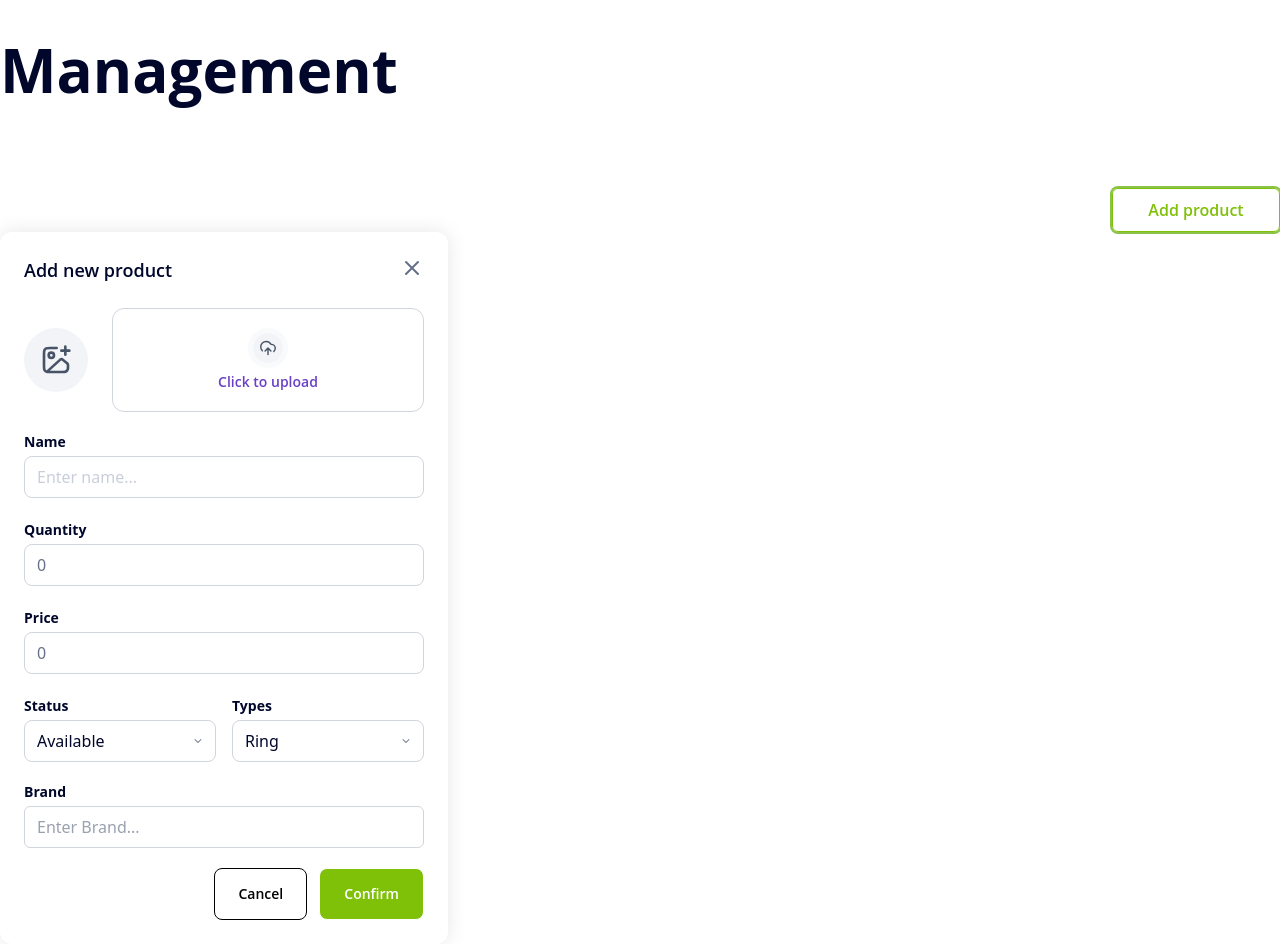
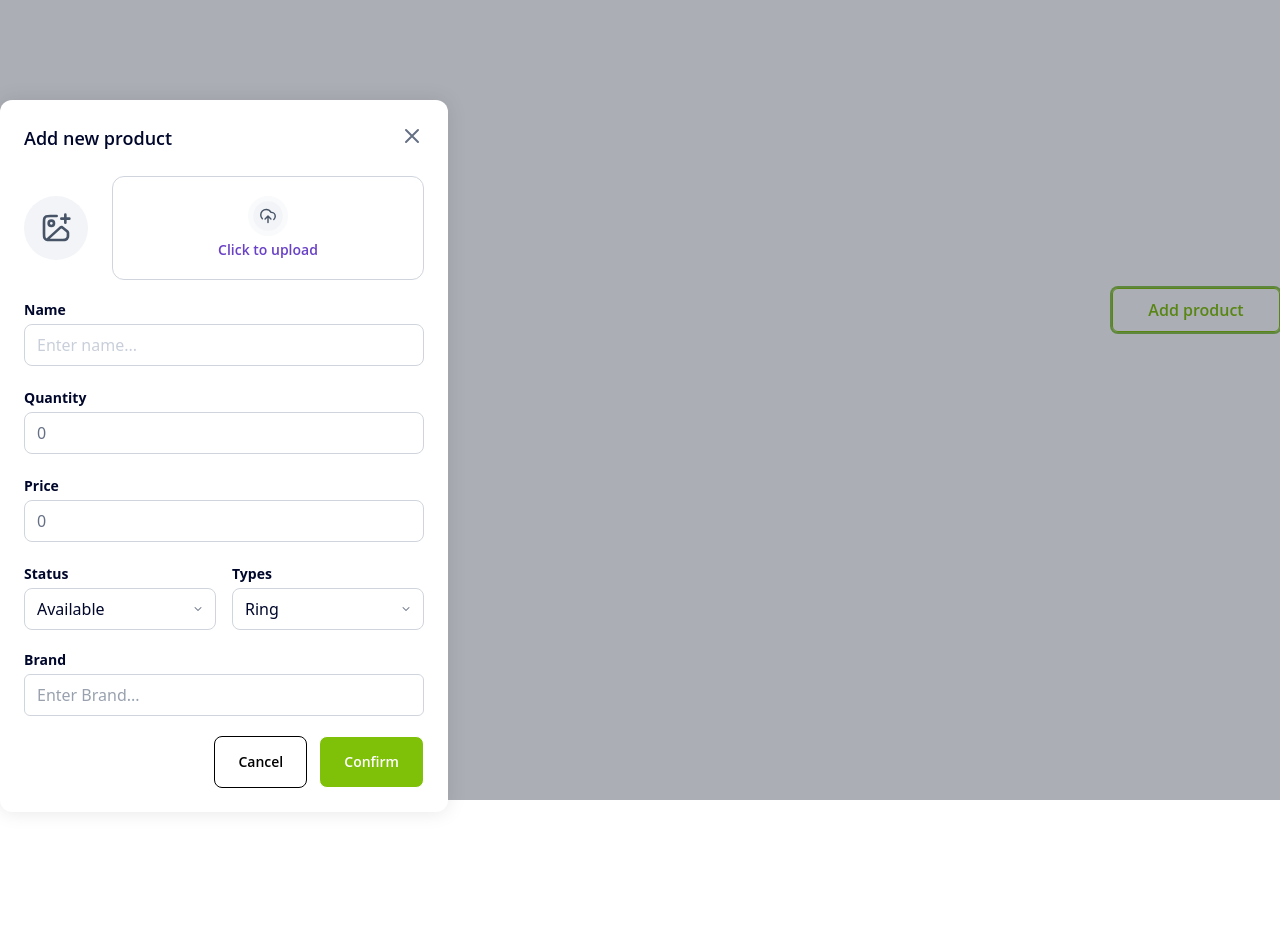
Before and after one commit to phanxuanson/product-manager, a website built with Parcel: page management-product/src/pages/management-product.html in a window 1280 px wide. Both pictures are taken after a click on the button "Add product". After the commit the page ends 800 px from the top, so only its background shows below. Built offline with nearby package versions, Linux system fonts and the light colour scheme.

Commit message:
feat: style overlay background for upload modal

```diff
--- a/management-product/src/pages/management-product.html
+++ b/management-product/src/pages/management-product.html
@@ -16,9 +16,9 @@
 <body>
 	<div id="product-manager">
 		<div class="container m-auto">
-
+			<div class="modal-overlay"></div>
 			<!-- Title page -->
-			<h1 class="text-primary font-bold font-primary text-6xl mt-10">Management</h1>
+			<h1 class="text-primary font-bold font-primary text-6xl mt-35">Management</h1>
 
 			<!-- Add product button -->
 			<div class="add-button-wrapper">
--- a/management-product/src/scripts/modal-manager.js
+++ b/management-product/src/scripts/modal-manager.js
@@ -1,6 +1,7 @@
 class ModalManager {
 	constructor() {
 		this.container = document.querySelector('.container');
+		this.overlay = this.container.querySelector('.modal-overlay');
 
 		// Variables to the Modals
 		this.modals = {
@@ -15,6 +16,7 @@ class ModalManager {
 	// Show modal upload form
 	showModal = (modalName) => {
 		const modal = this.modals[modalName];
+		this.overlay.classList.add('active');
 		modal.classList.add('block');
 	};
 
@@ -33,6 +35,7 @@ class ModalManager {
 		}
 
 		modal.classList.remove('block');
+		this.overlay.classList.remove('active');
 	};
 
 
--- a/management-product/src/styles/addModalForm.css
+++ b/management-product/src/styles/addModalForm.css
@@ -9,7 +9,8 @@
 
 
 .upload-form-modal.block {
-  @apply block;
+  @apply block z-10 fixed bg-white top-25 justify-self-center;
+
 }
 
 .btn-show-modal-form {
@@ -102,3 +103,11 @@ label[for="types"] {
 .btn-cancel {
     @apply border hover:bg-gray-50 px-[23px] py-[13px];
 }
+
+.modal-overlay {
+    @apply fixed inset-0 bg-gray-900/35 z-5 hidden w-full h-full top-0 left-0;
+}
+
+.modal-overlay.active {
+    @apply block;
+}
```
